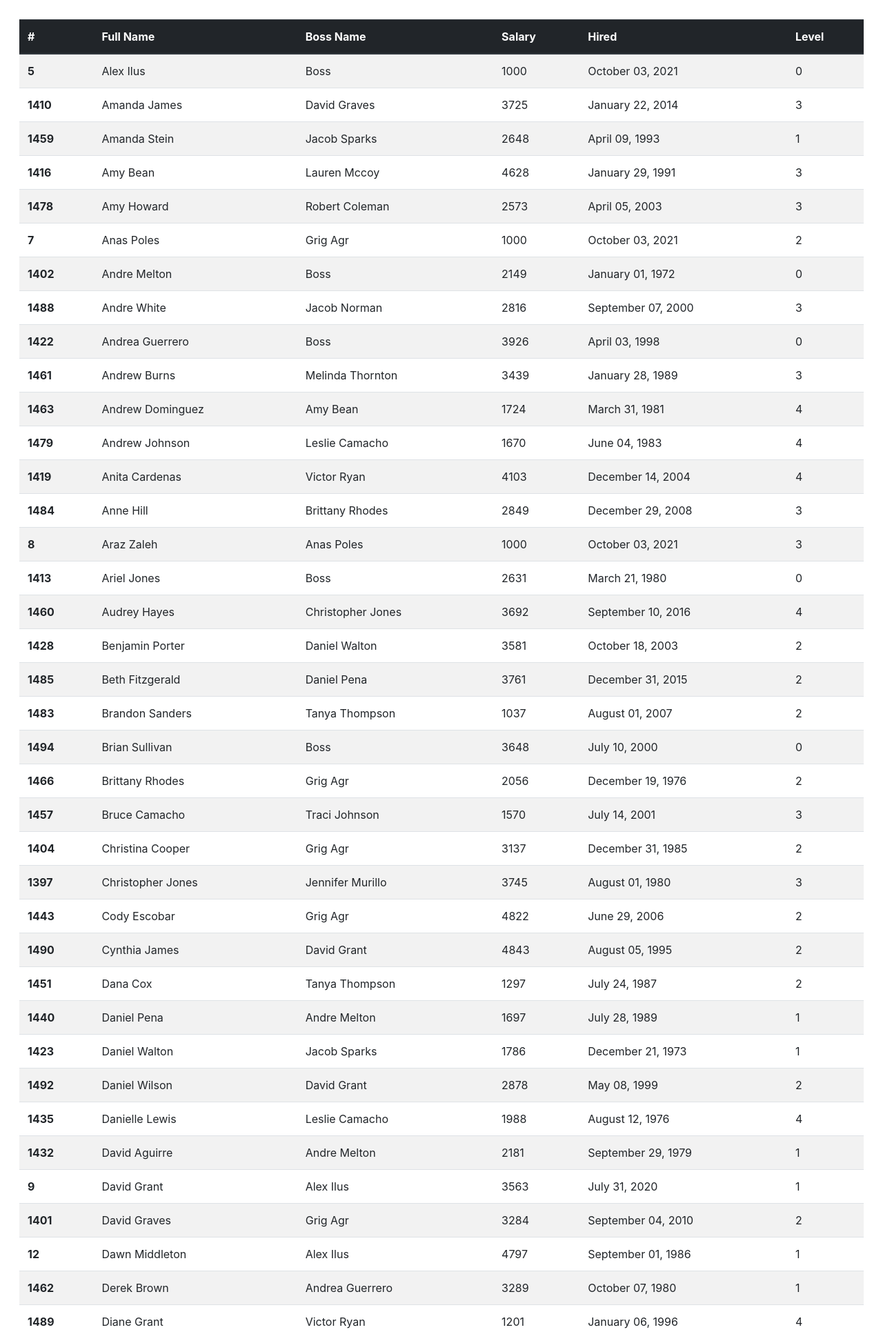
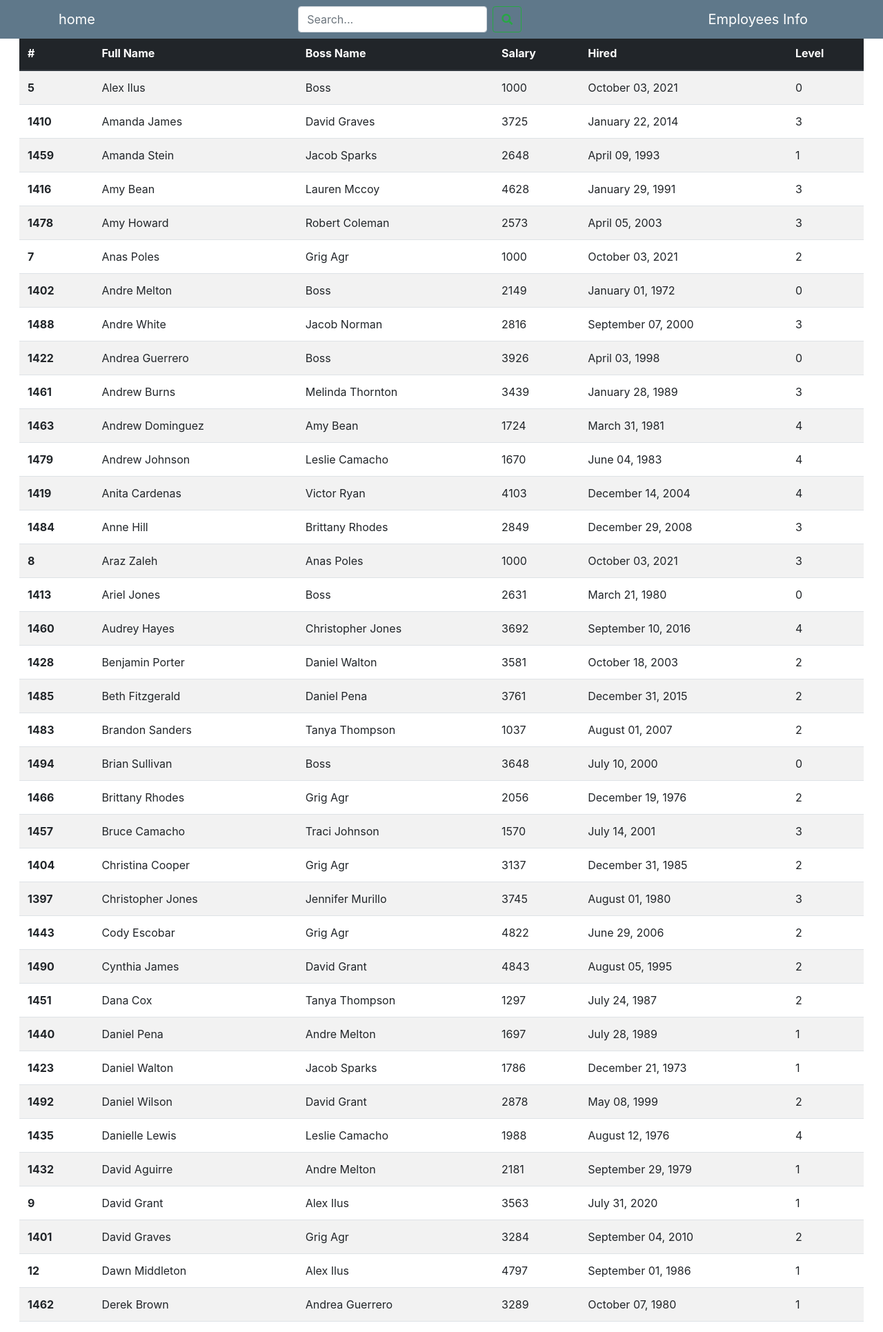
Before and after one commit to IPhantom248/employee_test, a Django app: page /employees/ in a window 1280 px wide. Shown: the top 1931 px of the page at 69% size. Run offline with Django 3.2, Linux system fonts and the light colour scheme; data comes from the database, SQL or seed files in the repository; some libraries are stand-ins or nearby versions.

Commit message:
Добавлен поиск по всем полям

```diff
--- a/mysite/employee/templates/employee/employees.html
+++ b/mysite/employee/templates/employee/employees.html
@@ -3,14 +3,34 @@
 <head>
     {% load static %}
     <link rel="stylesheet" type="text/css" href="{% static 'employee/style.css' %}">
-    <link rel="stylesheet" href="https://maxcdn.bootstrapcdn.com/bootstrap/4.0.0/css/bootstrap.min.css" integrity="sha384-Gn5384xqQ1aoWXA+058RXPxPg6fy4IWvTNh0E263XmFcJlSAwiGgFAW/dAiS6JXm" crossorigin="anonymous">
+    <link rel="stylesheet" type="text/css" href="{% static 'employee/main.css' %}">
+    <link rel="stylesheet" href="https://maxcdn.bootstrapcdn.com/bootstrap/4.0.0/css/bootstrap.min.css"
+          integrity="sha384-Gn5384xqQ1aoWXA+058RXPxPg6fy4IWvTNh0E263XmFcJlSAwiGgFAW/dAiS6JXm" crossorigin="anonymous">
+    <link rel="stylesheet" type="text/css"
+          href="https://cdnjs.cloudflare.com/ajax/libs/font-awesome/5.15.4/css/all.min.css">
+
     <meta charset="UTF-8">
     <meta http-equiv="X-UA-Compatible" content="IE=edge">
     <meta name="viewport" content="width=device-width, initial-scale=1.0">
     <title>Document</title>
 </head>
 <body>
-    <table class="table table-striped">
+<header class="site-header">
+    <nav class="navbar navbar-expand-md navbar-dark bg-steel fixed-top">
+        <div class="container">
+            <a class="navbar-brand mr-4" href="/">home</a>
+            <form class="form-inline" action="{% url 'employees-detail' %}" method="get">
+                <input class="form-control mr-sm-2" type="search" name="s" placeholder="Search..." aria-label="Search">
+                <button class="btn btn-outline-success my-2 my-sm-0" type="submit">
+                    <i class="fas fa-search" aria-hidden="true"></i>
+                </button>
+            </form>
+            <a class="navbar-brand mr-4" href="{% url 'employees-detail' %}">Employees Info</a>
+        </div>
+    </nav>
+</header>
+
+<table class="table table-striped mt-4">
     <thead class="thead-dark">
     <tr>
         <th scope="col">#</th>
@@ -38,6 +58,7 @@
     {% endfor %}
     </tbody>
 </table>
+
 </body>
 </html>
 
--- a/mysite/employee/templates/employee/home.html
+++ b/mysite/employee/templates/employee/home.html
@@ -17,7 +17,7 @@
         <div class="container">
             <a class="navbar-brand mr-4" href="/">home</a>
             <a class="navbar-brand mr-4" href="{% url 'employees-detail' %}">Employees Info</a>
-        </div>>
+        </div>
     </nav>
 </header>>
 <main>
--- a/mysite/employee/views.py
+++ b/mysite/employee/views.py
@@ -1,6 +1,12 @@
+import datetime
+import parser
+
 from django.shortcuts import render
 from employee.models import EmployeeTree
 from django.views.generic import ListView
+from django.db.models import Q
+
+from dateutil.parser import parse
 
 
 def get_all_employees(request):
@@ -17,17 +23,20 @@ class EmployeesListView(ListView):
     template_name = "employee/employees.html"  # <app>/<model>_<viewtype>.html
     context_object_name = "employees"
     ordering = ["full_name"]
-    # paginate_by = 6
 
-    # def get_context_data(self, **kwargs):
-    #     context = super().get_context_data(**kwargs)
-    #     context["title"] = "Sharu X2"
-    #     return context
-
-
-
-# full_name = models.CharField(max_length=150)
-# level = models.IntegerField()
-# hired_at = models.DateField()
-# salary = models.IntegerField()
-# parent = TreeForeignKey('self', null=True, blank=True, related_name='children', on_delet
+    def get_queryset(self):
+        if self.request.GET.get('s'):
+            search = self.request.GET.get('s')
+            # https://docs.djangoproject.com/en/3.2/topics/db/queries/
+            if search.isdigit():
+                return super().get_queryset().filter(Q(pk=search) | Q(level=search) | Q(salary=search))
+            elif search.isalpha() or ''.join(search.split()).isalpha():  # Либо введено имя/фамилия, либо и то и то
+                return super().get_queryset().filter(full_name__icontains=search)
+            else:  # Сюда попадаем если search содержит знаки
+                try:
+                    date = parse(search).date()
+                    return super().get_queryset().filter(hired_at=date)
+                except parser.ParserError:
+                    pass
+        else:
+            return super().get_queryset()
```
Lines whose indentation alone changed are shown as unchanged.
